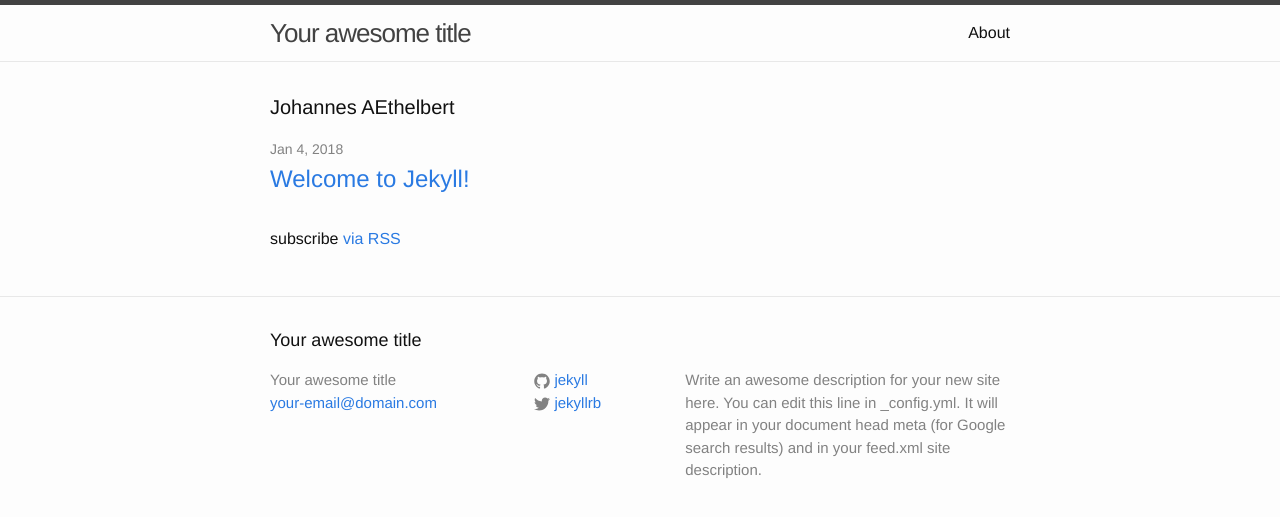
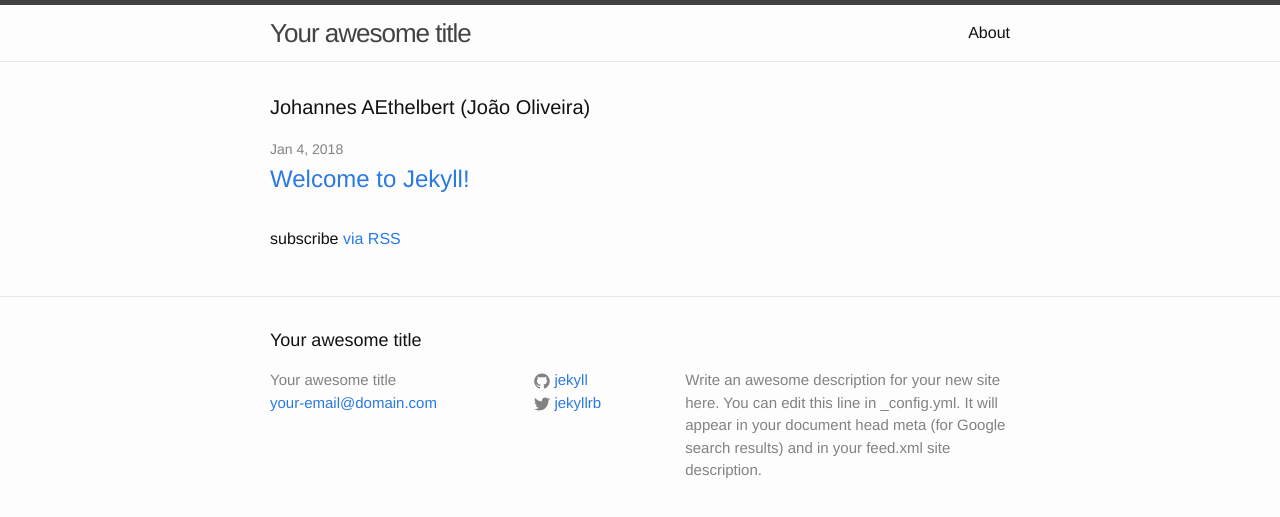
Before and after one commit to joaoalberto/joaoalberto.github.io, a Jekyll site: the page built from index.html, in a window 1280 px wide. Shown: the top 517 px of the page. Built offline with Jekyll 4.4.1, drawn with Linux system fonts in a browser that asks for light colours.

Commit message:
Incluindo nome verdadeiro
TEstando aslterações

```diff
--- a/index.html
+++ b/index.html
@@ -4,7 +4,7 @@
 
 <div class="home">
 
-  <h1 class="page-heading">Johannes AEthelbert</h1>
+  <h1 class="page-heading">Johannes AEthelbert (João Oliveira)</h1>
 
   <ul class="post-list">
     {% for post in site.posts %}
```
